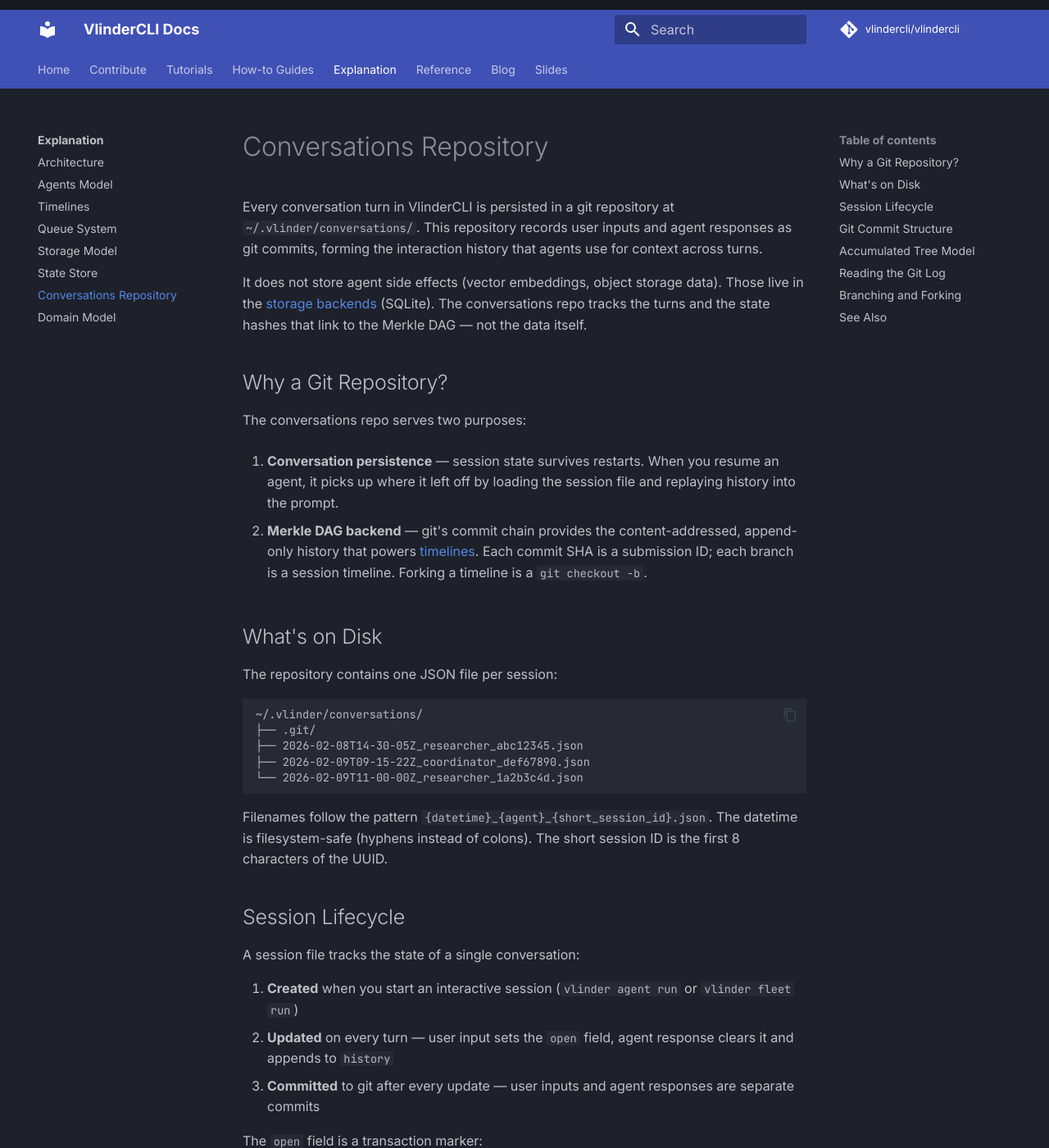
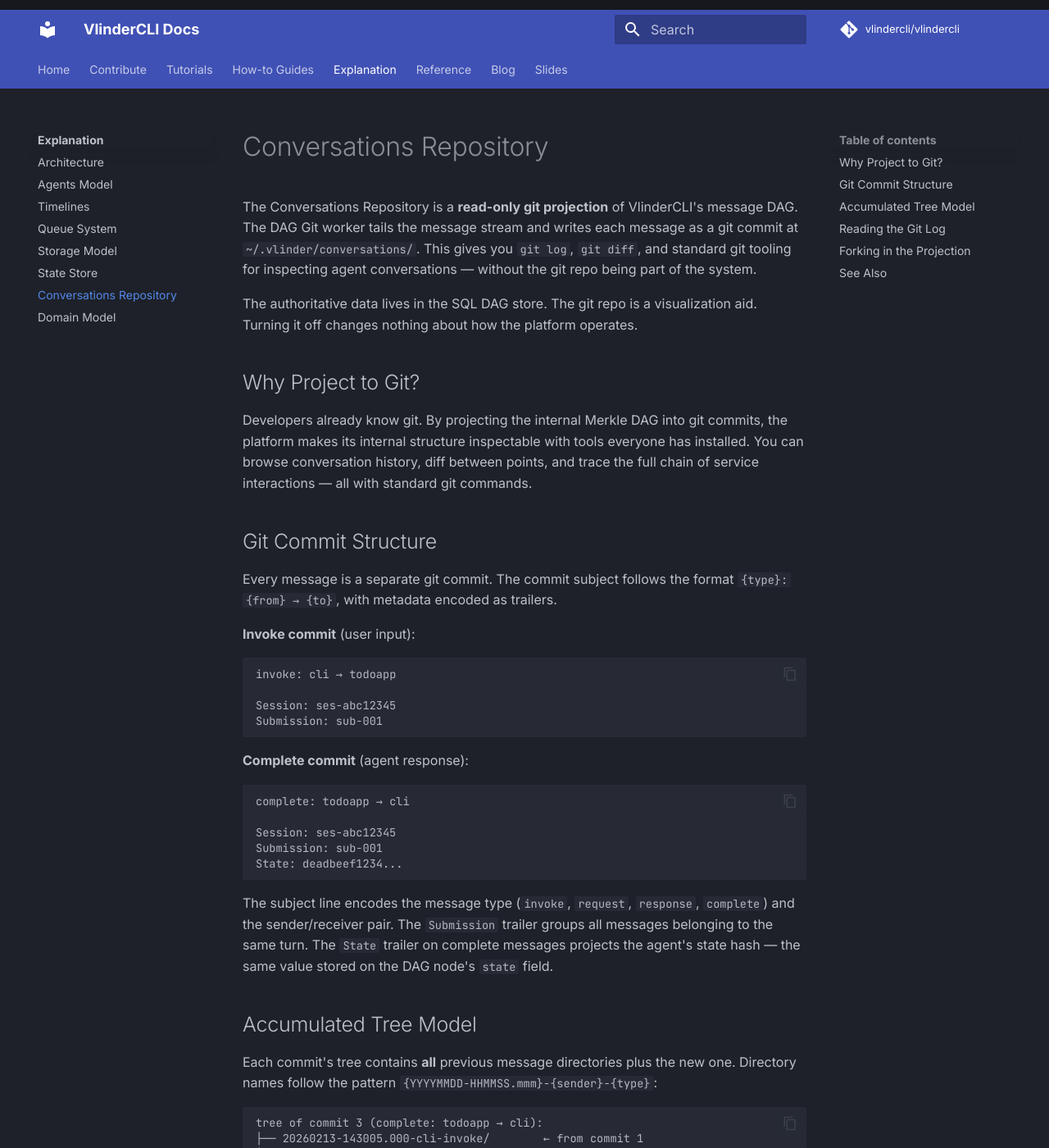
Before and after one commit to vlindercli/public-docs, an MkDocs documentation site: the page built from docs/content/explanation/conversations-repo.md, in a window 1280 px wide and 1400 px high. Shown: the whole window at 82% size. Built offline with MkDocs 1.6.1 and Material for MkDocs 9.7.7, drawn with Linux system fonts in a browser that asks for light colours; comment, search, counter and statistics services are not loaded; some of the changed text lies outside the part shown.

Commit message:
Rewrite conversations repo as read-only projection
Git repo is a visualization aid, not a system component. Remove session
JSON files (older design), SubmissionId-as-git-SHA, vlinder timeline
commands. Forking in git is a side effect of platform fork.

````diff
--- a/docs/content/explanation/conversations-repo.md
+++ b/docs/content/explanation/conversations-repo.md
@@ -1,43 +1,12 @@
 # Conversations Repository
 
-Every conversation turn in VlinderCLI is persisted in a git repository at `~/.vlinder/conversations/`. This repository records user inputs and agent responses as git commits, forming the interaction history that agents use for context across turns.
+The Conversations Repository is a **read-only git projection** of VlinderCLI's message DAG. The DAG Git worker tails the message stream and writes each message as a git commit at `~/.vlinder/conversations/`. This gives you `git log`, `git diff`, and standard git tooling for inspecting agent conversations — without the git repo being part of the system.
 
-It does not store agent side effects (vector embeddings, object storage data). Those live in the [storage backends](storage-model.md) (SQLite). The conversations repo tracks the turns and the state hashes that link to the Merkle DAG — not the data itself.
+The authoritative data lives in the SQL DAG store. The git repo is a visualization aid. Turning it off changes nothing about how the platform operates.
 
-## Why a Git Repository?
+## Why Project to Git?
 
-The conversations repo serves two purposes:
-
-1. **Conversation persistence** — session state survives restarts. When you resume an agent, it picks up where it left off by loading the session file and replaying history into the prompt.
-
-2. **Merkle DAG backend** — git's commit chain provides the content-addressed, append-only history that powers [timelines](timelines.md). Each commit SHA is a submission ID; each branch is a session timeline. Forking a timeline is a `git checkout -b`.
-
-## What's on Disk
-
-The repository contains one JSON file per session:
-
-```
-~/.vlinder/conversations/
-├── .git/
-├── 2026-02-08T14-30-05Z_researcher_abc12345.json
-├── 2026-02-09T09-15-22Z_coordinator_def67890.json
-└── 2026-02-09T11-00-00Z_researcher_1a2b3c4d.json
-```
-
-Filenames follow the pattern `{datetime}_{agent}_{short_session_id}.json`. The datetime is filesystem-safe (hyphens instead of colons). The short session ID is the first 8 characters of the UUID.
-
-## Session Lifecycle
-
-A session file tracks the state of a single conversation:
-
-1. **Created** when you start an interactive session (`vlinder agent run` or `vlinder fleet run`)
-2. **Updated** on every turn — user input sets the `open` field, agent response clears it and appends to `history`
-3. **Committed** to git after every update — user inputs and agent responses are separate commits
-
-The `open` field is a transaction marker:
-
-- `open: null` — conversation is at rest, all turns complete
-- `open: "some question"` — user has submitted input, agent hasn't responded yet
+Developers already know git. By projecting the internal Merkle DAG into git commits, the platform makes its internal structure inspectable with tools everyone has installed. You can browse conversation history, diff between points, and trace the full chain of service interactions — all with standard git commands.
 
 ## Git Commit Structure
 
@@ -60,7 +29,7 @@ Submission: sub-001
 State: deadbeef1234...
 ```
 
-The subject line encodes the message type (`invoke`, `request`, `response`, `complete`) and the sender/receiver pair. The `Submission` trailer groups all messages belonging to the same turn. The `State` trailer on complete messages records the agent's state hash at that point — this is what enables [time-travel debugging](../how-to/time-travel-debugging.md).
+The subject line encodes the message type (`invoke`, `request`, `response`, `complete`) and the sender/receiver pair. The `Submission` trailer groups all messages belonging to the same turn. The `State` trailer on complete messages projects the agent's state hash — the same value stored on the DAG node's `state` field.
 
 ## Accumulated Tree Model
 
@@ -77,7 +46,7 @@ tree of commit 3 (complete: todoapp → cli):
 └── models/
 ```
 
-This accumulated design means every commit is a self-contained snapshot of the entire conversation. It also means `git cherry-pick` works without conflicts — each message occupies a unique timestamped directory, so commits never touch the same paths. Top-level metadata files (`agent.toml`, `platform.toml`, `models/`) are regenerated fresh on each commit.
+Each message directory contains one file per field — scalar fields as plain text, binary fields as raw blobs, diagnostics as TOML. This accumulated design means every commit is a self-contained snapshot of the entire conversation.
 
 ## Reading the Git Log
 
@@ -95,36 +64,22 @@ git log --oneline --reverse
 # 0123456 invoke: cli → todoapp
 # 789abcd complete: todoapp → cli
 
-# Read a specific turn
+# Read a specific message
 git log -1 --format=%B a1b2c3d
-
-# See which sessions have activity
-git log --oneline -- '*_researcher_*.json'
 
 # Diff between two points in a conversation
 git diff a1b2c3d..789abcd
 ```
 
-## Branching and Forking
+## Forking in the Projection
 
-Sessions map to the git branch they're on. Branching happens in two ways:
+When the platform forks a timeline (via `vlinder session fork`), the DAG Git worker creates a corresponding git branch. This means repair branches are visible in the git projection too — `git branch` shows all timelines, and `git log` on each branch shows the divergent history.
 
-- **`vlinder timeline fork <sha>`** — creates a branch at any commit (low-level)
-- **`vlinder timeline checkout` + `repair`** — checks out a commit, creates a `repair-YYYY-MM-DD` branch, restores state, and enters the REPL (recommended for debugging)
-
-After a repair, `vlinder timeline promote` relabels the old `main` as `broken-YYYY-MM-DD` and moves `main` to the repair branch:
-
-```
-main (after promote):     invoke → complete → invoke → complete (repaired)
-                                                ↗
-broken-2026-02-13:        invoke → complete → invoke → complete (original)
-```
-
-Both branches share commits before the fork point. The `latest_state_for_agent()` function naturally follows the current branch — forks are transparent. An agent on a repair branch sees only the history up to the fork point plus any new turns on that branch.
+Both branches share commits before the fork point, so the storage cost is minimal.
 
 ## See Also
 
-- [Timelines](timelines.md) — the Merkle DAG model built on top of this repo
-- [State Store](state-store.md) — the SQLite store that State: trailers point into
-- [Conversations Repository reference](../reference/conversations-repo.md) — session JSON schema and commit format
-- [Time-Travel Debugging](../how-to/time-travel-debugging.md) — practical workflows using checkout/repair/promote
+- [Timelines](timelines.md) — the Merkle DAG model and repair workflow
+- [State Store](state-store.md) — the versioned store that state hashes point into
+- [Conversations Repository reference](../reference/conversations-repo.md) — commit format details
+- [Time-Travel Debugging](../how-to/time-travel-debugging.md) — practical repair workflows
````
